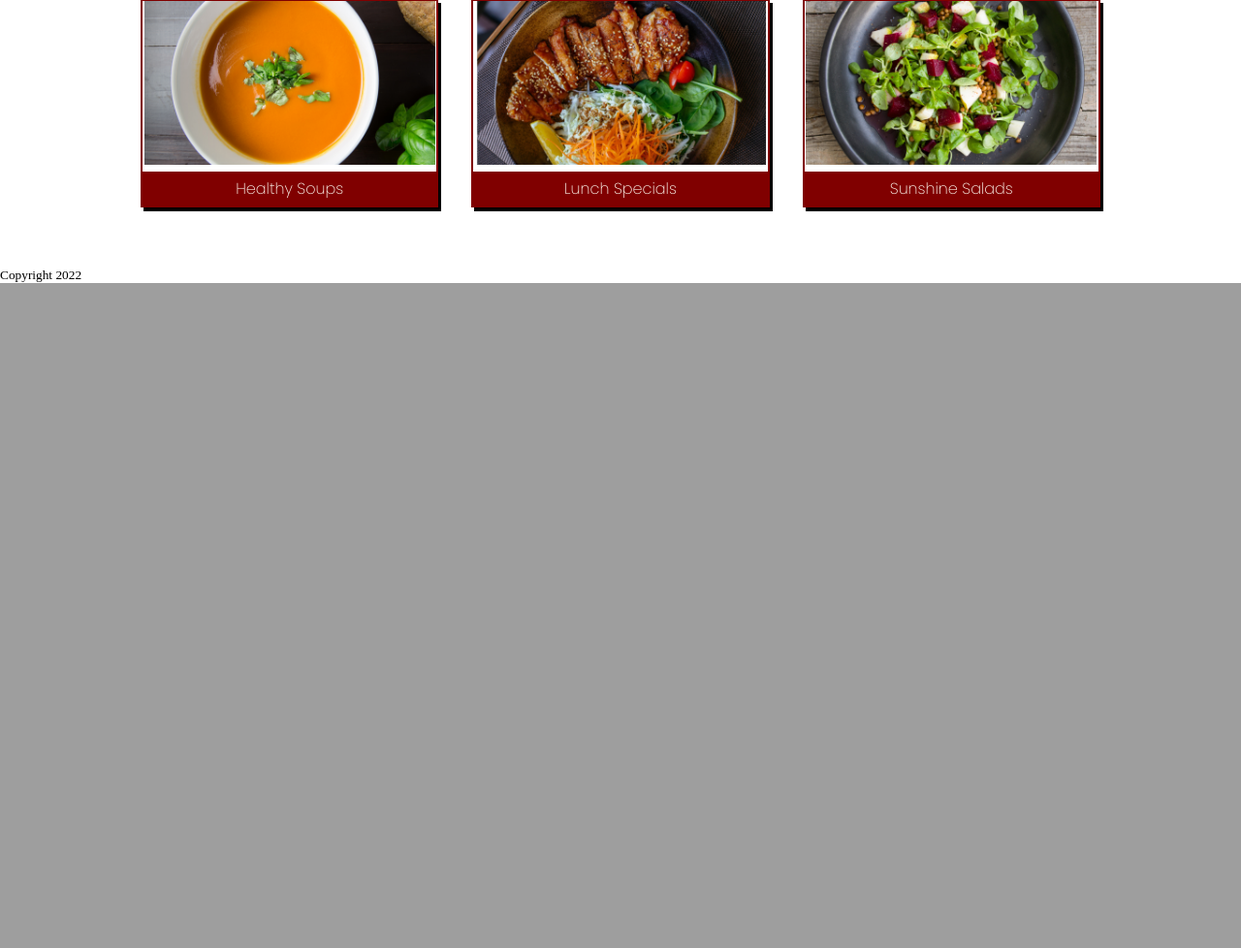
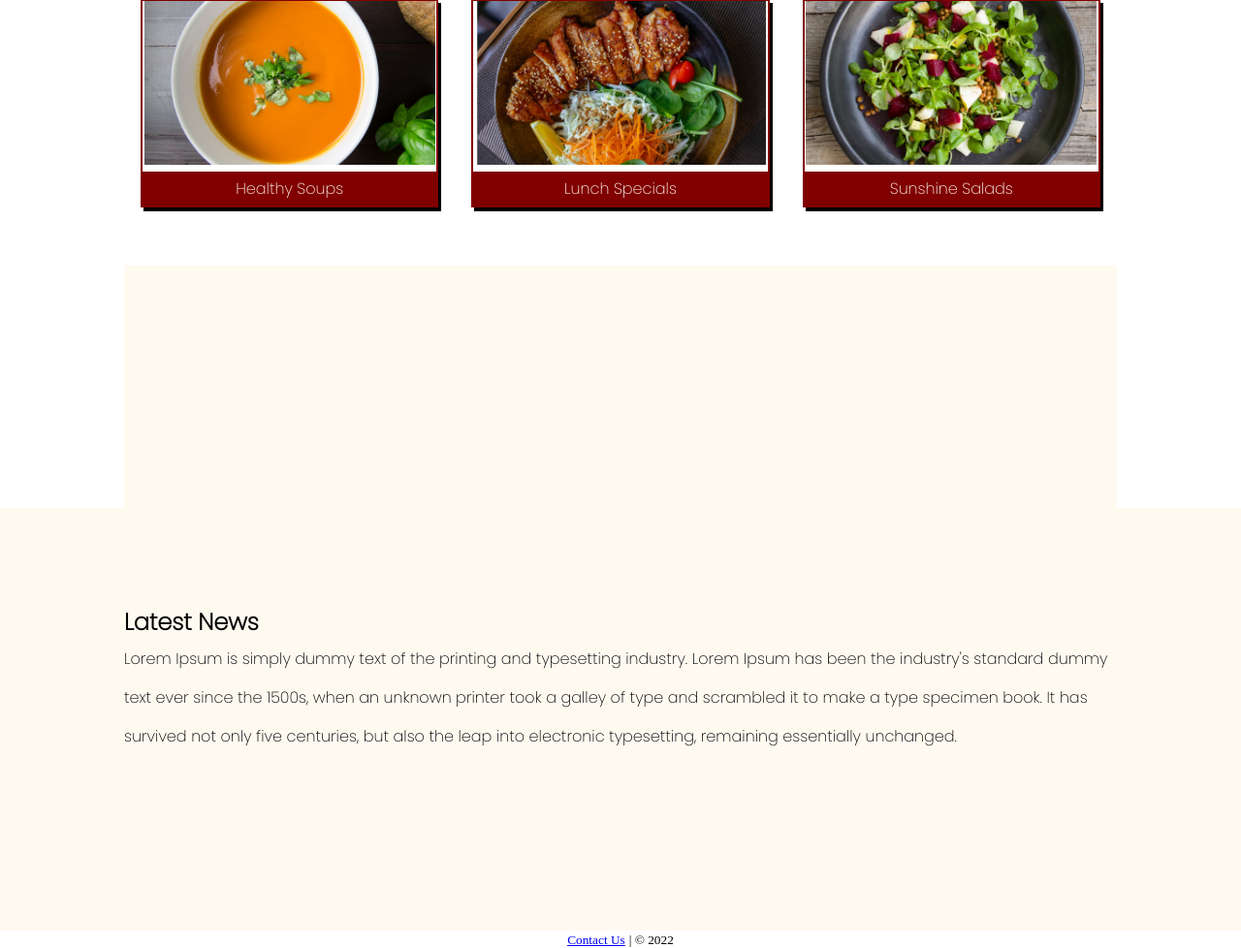
Before and after one commit to ShaisthaKallil/sunshine_recipe_center, a PHP site: page /index.php?content=nav in a window 1280 px wide. Shown: the part 1166-2144 px from the top of the page at 97% size. Before the commit the page ends 1458 px from the top, so only its background shows below. Run offline with PHP 8.4, Linux system fonts and the light colour scheme.

Commit message:
Created all application files
index.php,header.php,footer.php,nav.php,style.css

```diff
--- a/css/style.css
+++ b/css/style.css
@@ -146,21 +146,13 @@ header{
 }*/
 
 
-
-/*::::review: :::*/;
-
-.feedback{
-	width: 100%;
-	height: 500px;
-	text-align: center;
+#main,#news{
+	padding:100px 0;
+	background-color: #fefaf0;
 }
 
-.feed-contain{
-	width: 80%;
-	margin: 0 auto;
-	display: flex;
-	align-items: center;
-}
+
+/*::::review: :::*/
 
 .item img{
 	width: 300px;
--- a/footer.inc.php
+++ b/footer.inc.php
@@ -1 +1,4 @@
-<small>Copyright 2022</small>
+<div style="width:80%;margin:0 auto;text-align:center;">
+<a href="mailto:me@myhost.com"><small>Contact Us</small></a>
+<small> | &copy; <?php echo date ("Y"); ?></small>
+</div>
--- a/index.php
+++ b/index.php
@@ -15,19 +15,7 @@
 	<div class = "container">
 
 		<nav>
-
-			<ul class = nav-bar>
-
-			    <li><a href = "#"><h3>Home</h3></li>
-
-			    <li><a href = "#"><h3>Menu</h3></li>
-
-				<li><a href = "#"><h3>Location</h3></li>
-
-				<li><a href = "#"><h3>Contact Us</h3></a></li>
-
-			</ul>
-
+        <?php include("nav.inc.php"); ?>
 	 </nav>
 
 
@@ -75,6 +63,27 @@
 
 		</section><!-- End of gallery-->
 
+    <!-- Main body-dynamic content area-->
+    <section id ="main"style="width:80%;margin:0 auto;">
+
+            <?php
+                  if (!isset($_REQUEST['content']))
+                        include("main.inc.php");
+                  else{
+                        $content = $_REQUEST['content'];
+                        $nextpage = $content . ".inc.php";
+                        include($nextpage);
+                  }
+            ?>
+
+    </section>
+
+    <section id = "news">
+
+          <?php include("news.inc.php"); ?>
+  </section>
+
+
     <footer>
           <?php include("footer.inc.php"); ?>
     </footer>
--- /dev/null
+++ b/nav.inc.php
@@ -0,0 +1,22 @@
+
+			<ul class = nav-bar>
+
+			    <li><a href = "index.php"><h3>Home</h3></li>
+
+			    <li><a href = "index.php?content=login"><h3>Log In</h3></li>
+
+				<li><a href = "index.php?content=register"><h3>Sign Up</h3></li>
+
+        <li><a href = "index.php?content=newrecipe"><h3>Post Recipe</h3></a></li>
+
+         <li><a href = "#"><h3>Logout</h3></a></li>
+
+			</ul>
+      <!--
+        <form action="index.php" method="get">
+          <label><font style="color:#fff;">Search for recipe:</font></label>
+          <input name="searchFor" type="text" size="14" style="padding:3px 5px;"/>
+          <input name="goButton" type="submit" value="find" style="padding:3px 5px;background-color:orange;color:maroon;"/>
+          <input name="content" type="hidden" value="search"/>
+
+        </form>-->
--- /dev/null
+++ b/news.inc.php
@@ -0,0 +1,14 @@
+
+        <div class = "news-text" style="width:80%;margin:0 auto;line-height:2.5;">
+
+         <h2 class="tag-line">Latest News</h2>
+
+         <p>
+           Lorem Ipsum is simply dummy text of the printing and typesetting industry.
+           Lorem Ipsum has been the industry's standard dummy text ever since the 1500s,
+           when an unknown printer took a galley of type and scrambled it to make a type specimen book.
+           It has survived not only five centuries, but also the leap into electronic typesetting,
+           remaining essentially unchanged.
+         </p><br /><br />
+
+       </div>
```
